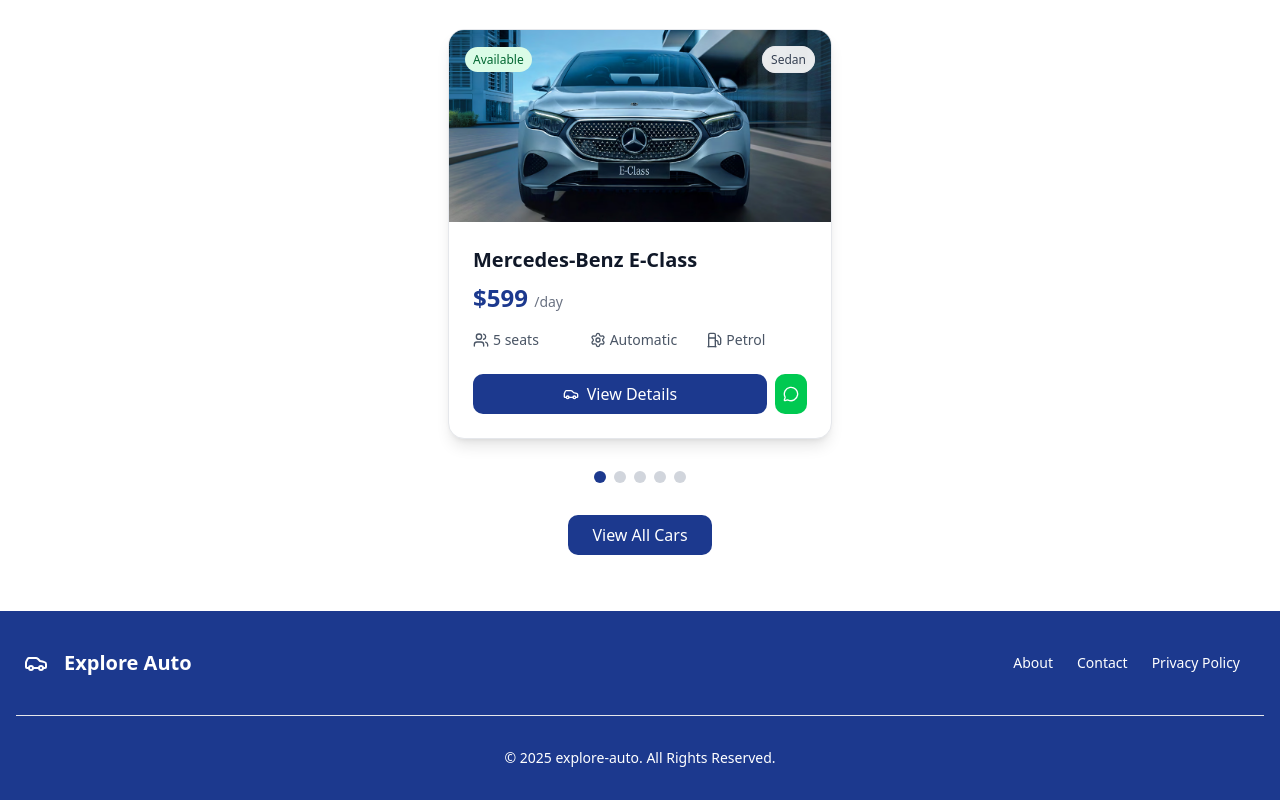
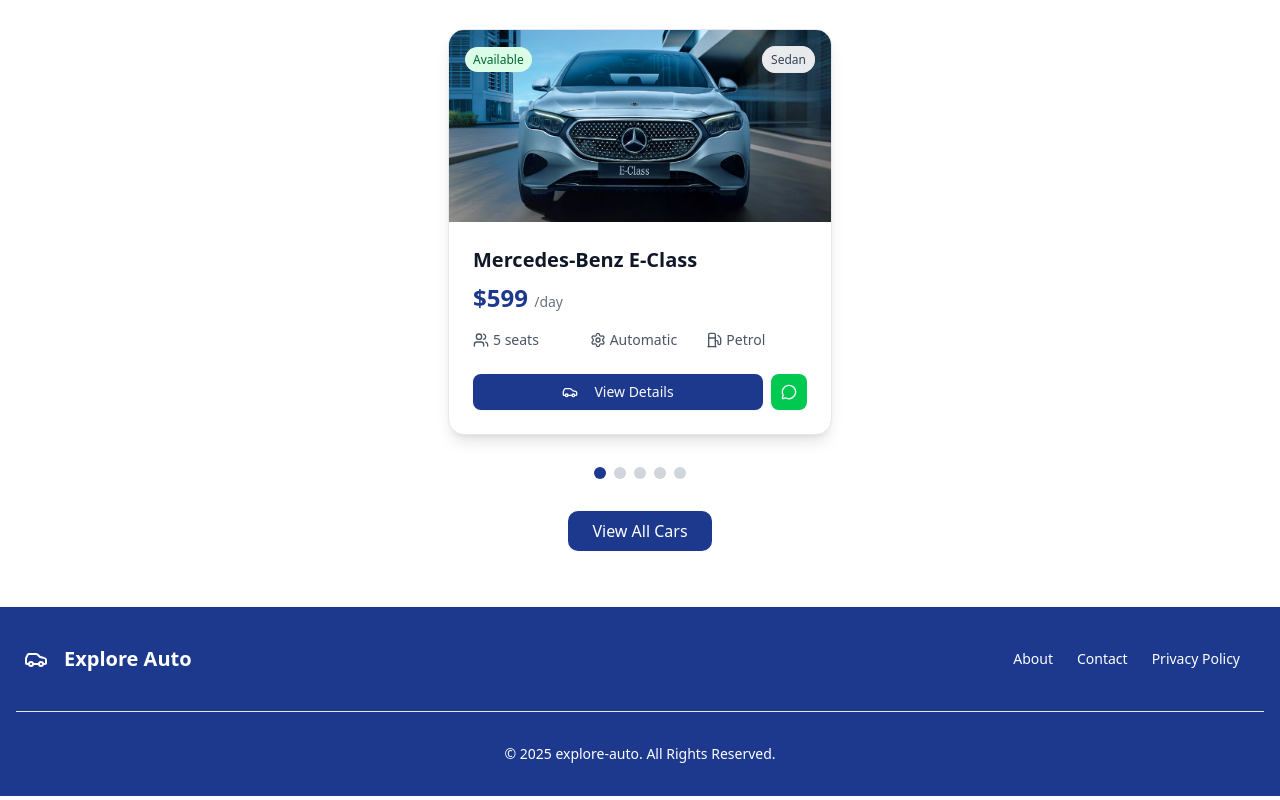
Before and after one commit to ayabakry/auto-explore, a Next.js app: page / in a window 1280 px wide. Shown: the part 890-1690 px from the top of the page. Built offline with nearby package versions, Linux system fonts and the light colour scheme.

Commit message:
edits design in car card component

```diff
--- a/src/app/component/car-card.jsx
+++ b/src/app/component/car-card.jsx
@@ -4,6 +4,7 @@
 import Image from "next/image";
 import { Car, Users, Fuel, Settings, MessageCircle } from "lucide-react";
 import autoo from "../Imgs/auto.png"; // Import your car image
+import { Button } from '@/components/ui/button';
 
 function CarCard() {
     const [selectedCategory, setSelectedCategory] = useState('All');
@@ -128,7 +129,6 @@
             {/* Car Card */}
             {currentCar ? (
                 <div className="bg-white rounded-2xl shadow-lg hover:shadow-xl transition-all duration-300 transform hover:scale-105 overflow-hidden border border-gray-200 w-full max-w-sm">
-                    {/* Image with Badges */}
                     <div className="relative overflow-hidden h-48">
                         <Image
                             src={currentCar.image}
@@ -153,7 +153,6 @@
                         </div>
                     </div>
 
-                    {/* Content */}
                     <div className="p-6">
                         <h3 className="text-xl font-semibold text-gray-900 mb-2">{currentCar.name}</h3>
 
@@ -163,7 +162,6 @@
                             </div>
                         </div>
 
-                        {/* Features */}
                         <div className="grid grid-cols-3 gap-4 mb-6 text-sm text-gray-600">
                             <div className="flex items-center gap-1">
                                 <Users className="h-4 w-4" />
@@ -179,21 +177,19 @@
                             </div>
                         </div>
 
-                        {/* Actions */}
-                        <div className="flex gap-2">
-                            <button
-                                className="flex-1 bg-blue-900 text-white px-4 py-2 rounded-lg hover:bg-blue-800 transition-colors duration-200 flex items-center justify-center gap-2"
-                                onClick={() => handleViewDetails(currentCar.id)}
-                            >
-                                <Car className="h-4 w-4" /> View Details
-                            </button>
-                            <button
-                                onClick={() => handleWhatsApp(currentCar.name)}
-                                className="shrink-0 bg-green-500 hover:bg-green-600 text-white p-2 rounded-lg transition-colors duration-200"
-                            >
-                                <MessageCircle className="h-4 w-4" />
-                            </button>
-                        </div>
+                       <div className="flex gap-2">
+                        <Button className="flex-1 bg-blue-900" onClick={() => handleViewDetails("car-1")}>
+                            <Car className="h-4 w-4 mr-2" /> View Details
+                        </Button>
+                        <Button
+                            size="icon"
+                            onClick={() => handleWhatsApp("Mercedes-Benz E-Class")}
+                            className="shrink-0 bg-green-500"
+                        >
+                            <MessageCircle className="h-4 w-4" />
+                        </Button>
+
+                    </div>
                     </div>
                 </div>
             ) : (
@@ -204,7 +200,6 @@
                 </div>
             )}
 
-            {/* Navigation for filtered results */}
             {filteredCars.length > 1 && (
                 <div className="flex gap-2">
                     {filteredCars.map((car, index) => (
@@ -218,7 +213,6 @@
                 </div>
             )}
 
-            {/* View All Cars Button */}
             <button className="bg-blue-900 text-white px-6 py-2 rounded-lg hover:bg-blue-800 transition-colors duration-200">
                 View All Cars
             </button>
```
